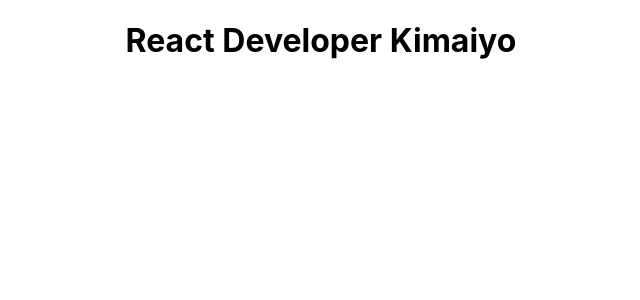
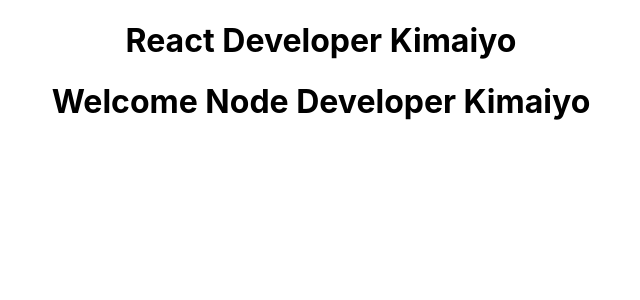
Before and after one commit to JohnKimaiyo/react_vol_4, a React (Create React App) app: page / in a window 1280 px wide. Shown: the top 300 px of the page, without its empty margins (319-959 px from the left). Built offline with nearby package versions, Linux system fonts and the light colour scheme.

Commit message:
welcome class compenent created

```diff
--- a/src/App.js
+++ b/src/App.js
@@ -1,11 +1,12 @@
 import React from 'react';
 import './App.css';
 import Greet from './components/Greet';
+import Welcome from './components/Welcome';
 function App() {
   return (
     <div className="App">
-
       <Greet />
+      <Welcome/>
     </div>
   );
 }
--- /dev/null
+++ b/src/components/Welcome.js
@@ -0,0 +1,10 @@
+import  React ,{Component}from 'react';
+
+class welcome extends Component{
+    render(){
+        return <h1>Welcome Node Developer Kimaiyo</h1>
+    }
+}
+
+
+export default welcome;
```
